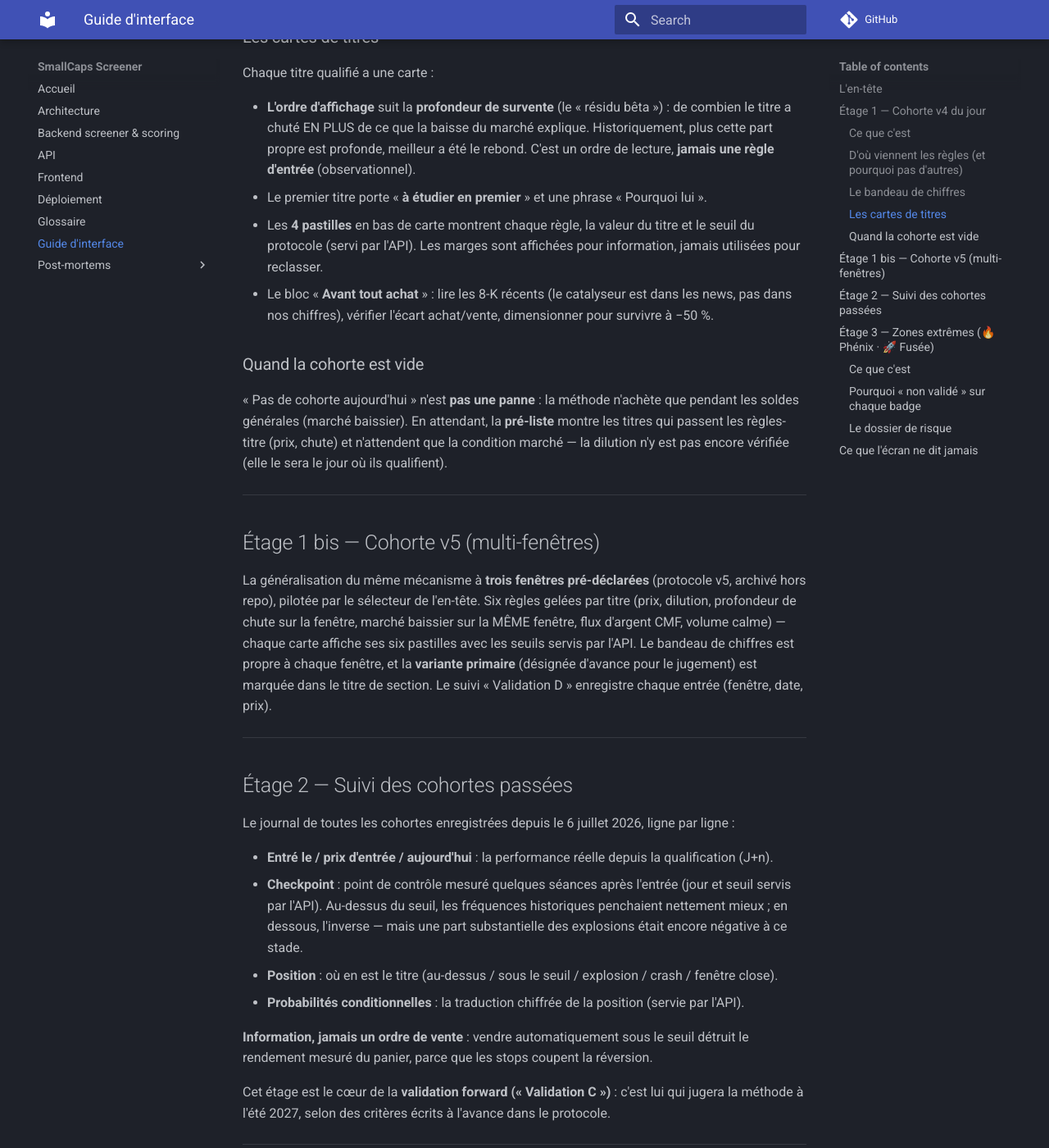
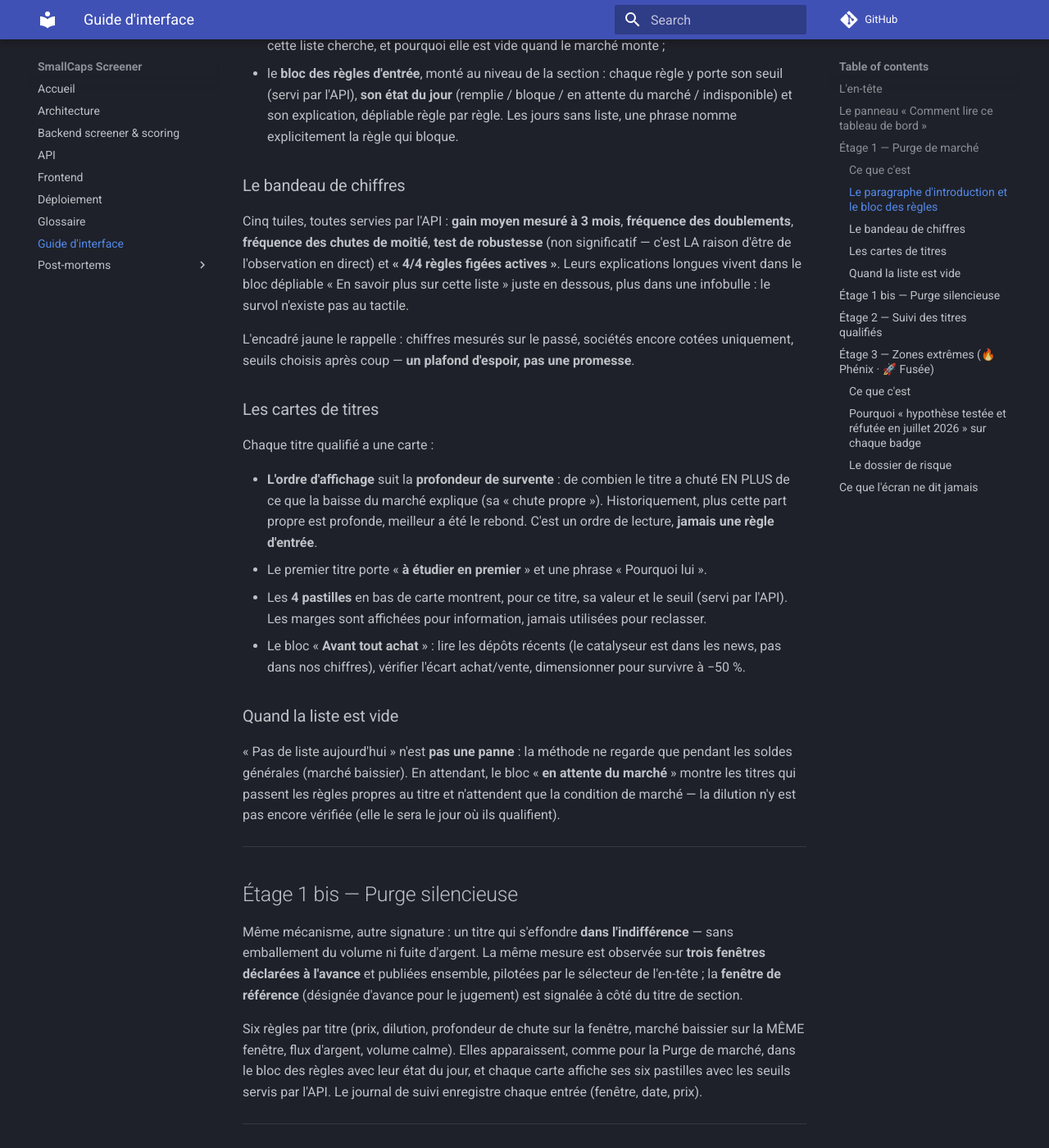
Before and after one commit to patw47/smallcaps-screener, an MkDocs documentation site: the page built from docs/guide_interface.md, in a window 1280 px wide and 1400 px high, scrolled down 3224 px. Shown: the whole window at 82% size. Built offline with MkDocs 1.6.1 and Material for MkDocs 9.7.7, drawn with Linux system fonts in a browser that asks for light colours; comment, search, counter and statistics services are not loaded; some of the changed text lies outside the part shown.

Commit message:
feat(ui): renommage et textes pédagogiques (Epic 8 S3) (#26)
* feat(ui): renomme les familles et explique l'écran

Purge de marché / Purge silencieuse remplacent les noms internes ; le
cartouche « hypothèse testée et réfutée en juillet 2026 » remplace
« non validé ». Paragraphe d'introduction permanent et bloc des règles
d'entrée avec état du jour au niveau de chaque section — l'écran reste
lisible les jours sans liste et nomme la règle qui bloque. Panneau
« Comment lire ce tableau de bord » en <details> natif, ouvert à la
première visite. Les infobulles ne portent plus qu'une phrase ; les
paragraphes passent dans les dépliants.

check-jargon couvre la liste complète des termes bannis et ne scanne
plus que les chaînes littérales du JSX (les champs du payload gardent
leurs noms techniques). Deux clés d'infobulle citant un seuil ajoutées
aux defaults neutres, vides sans config privée.

Aucune valeur de règle, aucun poids de scoring modifié.

Co-Authored-By: Claude Opus 5 <noreply@anthropic.com>

* fix(gate): rescanne le texte jsx hors balises

Le scan des seules chaînes littérales laissait passer le texte écrit
directement entre balises (<span>Cohorte v4</span>) — le chemin le plus
naturel pour du texte en dur, et check-jargon en était le seul filet.
Les deux formes affichables sont scannées ; le reste d'une ligne reste
du code (v4_cohort, display.v4) et n'est jamais lu.

L'exemption des URL ne dispense plus la phrase entière : seule l'URL est
retirée avant le scan.

Co-Authored-By: Claude Opus 5 <noreply@anthropic.com>

---------

Co-authored-by: Claude Opus 5 <noreply@anthropic.com>

```diff
--- a/docs/guide_interface.md
+++ b/docs/guide_interface.md
@@ -3,15 +3,20 @@
 Ce document explique **ce qu'on voit exactement à l'écran**, étage par étage, en langage
 simple. Les définitions détaillées de chaque terme sont dans [glossaire.md](glossaire.md).
 
-Depuis l'Epic 6 S2, **tous les chiffres gelés des protocoles v4/v5** (seuils des règles,
-bandeaux de statistiques, textes d'infobulles associés) sont servis à l'interface par
-l'API depuis la config privée — ils n'apparaissent ni dans ce document ni dans le code
-public. Les chiffres v2 cités plus bas restent publics (post-mortem versionné,
-[backtest_protocol_v2.md](backtest_protocol_v2.md) §9).
+Depuis l'Epic 6 S2, **tous les chiffres gelés des deux familles de purge** (seuils des
+règles, bandeaux de statistiques, textes d'explication associés) sont servis à l'interface
+par l'API depuis la config privée — ils n'apparaissent ni dans ce document ni dans le code
+public. Les chiffres des profils Fusée/Phénix cités plus bas restent publics (post-mortem
+versionné, [backtest_protocol_v2.md](backtest_protocol_v2.md)).
 
 **Le principe général** : le screener ne dit jamais « achète ». Il dit où regarder en
-premier, et pourquoi. Un seul groupe affiché a une espérance historique positive (la
-cohorte v4) ; tout le reste est de la matière à recherche.
+premier, et pourquoi. Une seule liste affichée a un gain moyen mesuré positif (la Purge de
+marché) ; tout le reste est de la matière à recherche.
+
+Depuis l'Epic 8 S3, l'écran est nommé par ses mécanismes et non par ses numéros internes :
+**Purge de marché** (*Market washout*) et **Purge silencieuse** (*Quiet washout*). Aucun
+numéro de version, aucune référence de document interne n'apparaît à l'écran — c'est
+vérifié par `make check-jargon`.
 
 ---
 
@@ -19,132 +24,150 @@ cohorte v4) ; tout le reste est de la matière à recherche.
 
 ![En-tête, interface en français](screenshots/epic6-i18n-header-fr.png)
 
-- **Toggle FR/EN** (Epic 6 S3) : toute l'interface est bilingue. Le bouton bascule la
-  langue instantanément (sans rechargement) ; le choix est mémorisé dans le navigateur
-  (localStorage) et survit aux rechargements. Défaut : français. Les chaînes vivent dans
-  `frontend/i18n/fr.json` / `en.json` (parité des clés vérifiée par `make i18n-parity`,
-  absence de chaîne en dur par `make check-i18n`). Les textes servis par l'API (notes de
-  scan, statuts de suivi) restent dans la langue du backend.
+- **Toggle FR/EN** (Epic 6 S3) : toute l'interface est bilingue, textes servis par l'API
+  compris (depuis l'Epic 8 S1, le backend ne renvoie que des codes de statut que le
+  frontend traduit). Le bouton bascule la langue instantanément (sans rechargement) ; le
+  choix est mémorisé dans le navigateur (localStorage) et survit aux rechargements.
+  Défaut : français. Les chaînes vivent dans `frontend/i18n/fr.json` / `en.json` (parité
+  des clés vérifiée par `make i18n-parity`, absence de chaîne en dur par
+  `make check-i18n`).
 
   ![En-tête, interface en anglais](screenshots/epic6-i18n-header-en.png)
 
 - **Pastille « Marché : IWM »** avec son **sélecteur de fenêtre** : la variation de
-  l'indice small caps (IWM) sur la fenêtre choisie (trois fenêtres pré-déclarées par le
-  protocole v5 ; la v4 garde sa propre fenêtre). **Rouge (négatif) = marché baissier →
-  la méthode s'applique. Vert (positif) = elle est en pause** — c'est une règle du
-  protocole, pas un choix d'humeur. Un badge **⚡ krach éclair** peut s'y ajouter les
-  jours de purge violente (information de contexte, jamais une règle d'entrée).
+  l'indice small caps (IWM) sur la fenêtre choisie (trois fenêtres déclarées à l'avance ;
+  la Purge de marché garde sa propre fenêtre). **Rouge (négatif) = marché baissier → la
+  méthode s'applique. Vert (positif) = elle est en pause** — c'est une règle figée, pas un
+  choix d'humeur. Un badge **⚡ krach éclair** peut s'y ajouter les jours de purge violente
+  (information de contexte, jamais une règle d'entrée).
 - **« ▶ Scanner le marché »** : relance un scan complet de l'univers (~2 500 small/micro
   caps US).
 
 Juste en dessous, le bandeau **« En un coup d'œil »** résume la journée en une phrase :
-soit « N titres qualifiés v4, commencer par X », soit « pas de cohorte aujourd'hui,
-la méthode est en pause ».
+soit « N titres qualifiés, commencer par X », soit « aucune liste aujourd'hui, la méthode
+est en pause ».
 
 ---
 
-## Étage 1 — Cohorte v4 du jour
+## Le panneau « Comment lire ce tableau de bord »
+
+Sous le bandeau, un panneau dépliable (élément HTML natif `<details>` : accessible au
+clavier, sans script) explique en six paragraphes, sans un seul chiffre de règle :
+
+1. ce que l'écran est et n'est pas (jamais un conseil d'achat ou de vente) ;
+2. pourquoi les règles sont **figées avant la première observation**, et pourquoi toute
+   retouche remettrait le compteur d'observation à zéro ;
+3. pourquoi les deux familles de purge et les deux profils ne se croisent pas ;
+4. pourquoi les chiffres historiques sont mesurés **sur le passé, sociétés encore cotées
+   uniquement** — donc optimistes par construction ;
+5. pourquoi le seul juge est le suivi en direct ;
+6. pourquoi le point de contrôle n'est **jamais** un ordre de vente.
+
+Il est **ouvert à la première visite** puis replié ensuite (mémorisé dans le navigateur).
+
+---
+
+## Étage 1 — Purge de marché
 
 ### Ce que c'est
 
-Les titres qui passent, **le jour même**, les 4 règles gelées du protocole v4 signé
-(archivé hors repo). Un titre qualifie si **toutes** sont vraies :
+Les titres qui passent, **le jour même**, les 4 règles figées de la première famille. Un
+titre qualifie si **toutes** sont vraies :
 
-1. **Prix sous le plafond du protocole** — la zone historique des gros mouvements est
-   bon marché.
-2. **Aucune dilution en attente** — aucun dépôt à la SEC préparant une émission de
-   nouvelles actions (formulaires S-1/S-3/F-1/F-3/424B) dans les 180 derniers jours.
-   Si la donnée SEC est indisponible, le titre est disqualifié (prudence par défaut).
+1. **Prix sous le plafond** — la zone historique des gros mouvements est bon marché.
+2. **Aucune dilution en attente** — aucun dépôt au régulateur américain préparant une
+   émission de nouvelles actions dans les 180 derniers jours. Si la donnée est
+   indisponible, le titre est disqualifié (prudence par défaut).
 3. **Chute minimale sur ~1 mois** — on achète des soldes, pas des sommets.
-4. **Marché lui-même en baisse** sur la fenêtre du protocole — un marché en purge brade
-   des titres sans raison propre ; un titre qui s'effondre seul dans un marché haussier
-   a de vraies casseroles.
+4. **Marché lui-même en baisse** sur la fenêtre retenue — un marché en purge brade des
+   titres sans raison propre ; un titre qui s'effondre seul dans un marché haussier a de
+   vraies casseroles.
 
-Les seuils exacts sont affichés sur chaque carte (servis par l'API). **Ces 4 règles sont
-les seuls critères d'entrée.** Elles sont « gelées » : aucun réglage possible sans
-nouvelle version du protocole, ce qui remettrait le compteur de validation à zéro.
+### Le paragraphe d'introduction et le bloc des règles
 
-### D'où viennent les règles (et pourquoi pas d'autres)
+Depuis l'Epic 8 S3, deux blocs sont affichés **en permanence**, y compris les jours sans
+liste — c'est-à-dire la majorité des jours :
 
-L'annexe du protocole est la preuve mesurée, pas un critère de sélection :
-
-- **Le portrait-robot** décrit à quoi ressemblaient les explosions historiques. C'est
-  une photo du passé — aucun titre n'est « testé contre » elle.
-- **Explosions vs crashs** explique pourquoi la règle dilution existe (drapeau plus
-  fréquent avant un crash) et pourquoi les drapeaux de détresse (going-concern, retard
-  de dépôt) ne sont **pas** des règles : ils annoncent un gros mouvement **sans en
-  choisir le sens** — ils ne peuvent ni sélectionner ni exclure.
-- **L'entonnoir** fournit les chiffres du bandeau (voir ci-dessous).
-- **Le carré marché × titre** justifie la règle marché : « titre en baisse dans un
-  marché en baisse » est la seule case à espérance positive.
+- un **paragraphe d'introduction** sous le titre de section, sans aucun chiffre de règle :
+  ce que cette liste cherche, et pourquoi elle est vide quand le marché monte ;
+- le **bloc des règles d'entrée**, monté au niveau de la section : chaque règle y porte
+  son seuil (servi par l'API), **son état du jour** (remplie / bloque / en attente du
+  marché / indisponible) et son explication, dépliable règle par règle. Les jours sans
+  liste, une phrase nomme explicitement la règle qui bloque.
 
 ### Le bandeau de chiffres
 
-Cinq tuiles, toutes servies par l'API : **espérance historique à 3 mois**, **P(doubler)**,
-**P(perdre −50 %)**, **t-stat** (non significatif — c'est LA raison d'être de la
-validation forward), et **« 4/4 règles gelées actives »** (aucune règle modifiée depuis
-la signature). Chaque tuile a son infobulle.
+Cinq tuiles, toutes servies par l'API : **gain moyen mesuré à 3 mois**, **fréquence des
+doublements**, **fréquence des chutes de moitié**, **test de robustesse** (non significatif
+— c'est LA raison d'être de l'observation en direct) et **« 4/4 règles figées actives »**.
+Leurs explications longues vivent dans le bloc dépliable « En savoir plus sur cette liste »
+juste en dessous, plus dans une infobulle : le survol n'existe pas au tactile.
 
-L'encadré jaune le rappelle : chiffres historiques, survivants seuls, seuils choisis
-a posteriori — **un plafond d'espoir, pas une promesse**.
+L'encadré jaune le rappelle : chiffres mesurés sur le passé, sociétés encore cotées
+uniquement, seuils choisis après coup — **un plafond d'espoir, pas une promesse**.
 
 ### Les cartes de titres
 
 Chaque titre qualifié a une carte :
 
-- **L'ordre d'affichage** suit la **profondeur de survente** (le « résidu bêta ») : de
-  combien le titre a chuté EN PLUS de ce que la baisse du marché explique.
-  Historiquement, plus cette part propre est profonde, meilleur a été le rebond.
-  C'est un ordre de lecture, **jamais une règle d'entrée** (observationnel).
+- **L'ordre d'affichage** suit la **profondeur de survente** : de combien le titre a chuté
+  EN PLUS de ce que la baisse du marché explique (sa « chute propre »). Historiquement,
+  plus cette part propre est profonde, meilleur a été le rebond. C'est un ordre de lecture,
+  **jamais une règle d'entrée**.
 - Le premier titre porte « **à étudier en premier** » et une phrase « Pourquoi lui ».
-- Les **4 pastilles** en bas de carte montrent chaque règle, la valeur du titre et le
-  seuil du protocole (servi par l'API). Les marges sont affichées pour information,
-  jamais utilisées pour reclasser.
-- Le bloc « **Avant tout achat** » : lire les 8-K récents (le catalyseur est dans les
-  news, pas dans nos chiffres), vérifier l'écart achat/vente, dimensionner pour
-  survivre à −50 %.
+- Les **4 pastilles** en bas de carte montrent, pour ce titre, sa valeur et le seuil
+  (servi par l'API). Les marges sont affichées pour information, jamais utilisées pour
+  reclasser.
+- Le bloc « **Avant tout achat** » : lire les dépôts récents (le catalyseur est dans les
+  news, pas dans nos chiffres), vérifier l'écart achat/vente, dimensionner pour survivre
+  à −50 %.
 
-### Quand la cohorte est vide
+### Quand la liste est vide
 
-« Pas de cohorte aujourd'hui » n'est **pas une panne** : la méthode n'achète que pendant
-les soldes générales (marché baissier). En attendant, la **pré-liste** montre les titres
-qui passent les règles-titre (prix, chute) et n'attendent que la condition marché — la
-dilution n'y est pas encore vérifiée (elle le sera le jour où ils qualifient).
+« Pas de liste aujourd'hui » n'est **pas une panne** : la méthode ne regarde que pendant
+les soldes générales (marché baissier). En attendant, le bloc « **en attente du marché** »
+montre les titres qui passent les règles propres au titre et n'attendent que la condition
+de marché — la dilution n'y est pas encore vérifiée (elle le sera le jour où ils
+qualifient).
 
 ---
 
-## Étage 1 bis — Cohorte v5 (multi-fenêtres)
+## Étage 1 bis — Purge silencieuse
 
-La généralisation du même mécanisme à **trois fenêtres pré-déclarées** (protocole v5,
-archivé hors repo), pilotée par le sélecteur de l'en-tête. Six règles gelées par titre
-(prix, dilution, profondeur de chute sur la fenêtre, marché baissier sur la MÊME
-fenêtre, flux d'argent CMF, volume calme) — chaque carte affiche ses six pastilles avec
-les seuils servis par l'API. Le bandeau de chiffres est propre à chaque fenêtre, et la
-**variante primaire** (désignée d'avance pour le jugement) est marquée dans le titre de
-section. Le suivi « Validation D » enregistre chaque entrée (fenêtre, date, prix).
+Même mécanisme, autre signature : un titre qui s'effondre **dans l'indifférence** — sans
+emballement du volume ni fuite d'argent. La même mesure est observée sur **trois fenêtres
+déclarées à l'avance** et publiées ensemble, pilotées par le sélecteur de l'en-tête ; la
+**fenêtre de référence** (désignée d'avance pour le jugement) est signalée à côté du titre
+de section.
+
+Six règles par titre (prix, dilution, profondeur de chute sur la fenêtre, marché baissier
+sur la MÊME fenêtre, flux d'argent, volume calme). Elles apparaissent, comme pour la Purge
+de marché, dans le bloc des règles avec leur état du jour, et chaque carte affiche ses six
+pastilles avec les seuils servis par l'API. Le journal de suivi enregistre chaque entrée
+(fenêtre, date, prix).
 
 ---
 
-## Étage 2 — Suivi des cohortes passées
+## Étage 2 — Suivi des titres qualifiés
 
-Le journal de toutes les cohortes enregistrées depuis le 6 juillet 2026, ligne par ligne :
+Le journal de tous les titres enregistrés depuis le 6 juillet 2026, ligne par ligne :
 
 - **Entré le / prix d'entrée / aujourd'hui** : la performance réelle depuis la
   qualification (J+n).
-- **Checkpoint** : point de contrôle mesuré quelques séances après l'entrée (jour et
-  seuil servis par l'API). Au-dessus du seuil, les fréquences historiques penchaient
-  nettement mieux ; en dessous, l'inverse — mais une part substantielle des explosions
-  était encore négative à ce stade.
-- **Position** : où en est le titre (au-dessus / sous le seuil / explosion / crash /
-  fenêtre close).
-- **Probabilités conditionnelles** : la traduction chiffrée de la position (servie par
+- **Point de contrôle** : lecture intermédiaire mesurée quelques séances après l'entrée
+  (jour et seuil servis par l'API). Au-dessus du seuil, les fréquences historiques
+  penchaient nettement mieux ; en dessous, l'inverse — mais une part substantielle des
+  plus fortes hausses était encore négative à ce stade.
+- **Position** : où en est le titre (au-dessus / sous le seuil / doublement / chute de
+  moitié / fenêtre close).
+- **Ce que disaient les cas passés** : la traduction chiffrée de la position (servie par
   l'API).
 
 **Information, jamais un ordre de vente** : vendre automatiquement sous le seuil détruit
-le rendement mesuré du panier, parce que les stops coupent la réversion.
+le rendement mesuré de l'ensemble, parce que les stops coupent la réversion.
 
-Cet étage est le cœur de la **validation forward (« Validation C »)** : c'est lui qui
-jugera la méthode à l'été 2027, selon des critères écrits à l'avance dans le protocole.
+Cet étage est le cœur de l'**observation en direct** : c'est lui qui jugera la méthode,
+selon des critères écrits à l'avance.
 
 ---
 
@@ -152,33 +175,36 @@ jugera la méthode à l'été 2027, selon des critères écrits à l'avance dans
 
 ### Ce que c'est
 
-Les titres qui correspondent aux deux profils de l'ancienne hypothèse v2 :
+Les titres qui correspondent aux deux profils d'une hypothèse antérieure :
 
-- **🚀 Fusée** : momentum extrême + explosion de volume — l'action déjà brûlante.
+- **🚀 Fusée** : momentum extrême — l'action déjà brûlante.
 - **🔥 Phénix** : action massacrée (loin de son plus-haut annuel), volatilité comprimée,
   premiers signes de stabilisation.
 
-### Pourquoi « non validé » sur chaque badge
+Un paragraphe d'introduction permanent explique d'où viennent ces profils, ce qu'on en a
+mesuré et pourquoi ils restent affichés.
 
-Les deux profils ont été testés une fois pour toutes (« Validation A » du protocole v2,
-jugée le 5 juillet 2026) et ont **échoué** :
+### Pourquoi « hypothèse testée et réfutée en juillet 2026 » sur chaque badge
+
+Les deux profils ont été testés une fois pour toutes, avec leurs critères de succès écrits
+d'avance, et ont **échoué** :
 
 - **Fusée** : double aussi souvent qu'un titre au hasard (1,03×) — aucun avantage.
-  Espérance : −9,6 %.
-- **Phénix** : les explosions y sont bien 4,6× plus fréquentes… mais les chutes de
-  moitié 2,3× aussi, et l'espérance nette est de **−11 %**.
+  Gain moyen : −9,6 %.
+- **Phénix** : les doublements y sont bien 4,6× plus fréquents… mais les chutes de moitié
+  2,3× aussi, et le gain moyen net est de **−11 %**.
 
-C'est pourquoi cet étage s'appelle « à étudier, pas à acheter » : ces zones concentrent
-les explosions ET les crashs. C'est la liste des dossiers où une recherche humaine
-(news, refinancement, essais cliniques) peut faire la différence que nos chiffres ne
-font pas.
+Le cartouche remplace l'ancien marqueur « non validé », qui laissait croire à un test
+encore en attente alors que le verdict est rendu. Les profils restent affichés parce
+qu'ils sélectionnent le vivier montré ici et qu'ils sont une matière de recherche humaine —
+jamais une liste d'achat, et jamais non plus un signal d'exclusion inversé.
 
 ### Le dossier de risque
 
-Sur chaque carte : les drapeaux factuels tirés des dépôts SEC — **détresse EDGAR**
-(going-concern, retard de dépôt : volatilité extrême, sans direction), **dilution en
-attente** (seul drapeau clairement défavorable) — et le bouton **« Analyser avec
-Claude »** qui lit le dossier et résume.
+Sur chaque carte : les drapeaux factuels tirés des dépôts officiels — **détresse déclarée**
+(doute de l'auditeur sur la survie à douze mois, retard de dépôt : volatilité extrême, sans
+direction), **dilution en attente** (seul drapeau clairement défavorable) — et le bouton
+**« Analyser avec Claude »** qui lit le dossier et résume.
 
 ---
 
@@ -186,6 +212,7 @@ Claude »** qui lit le dossier et résume.
 
 - « Achète » ou « vends » — aucune ligne de l'interface n'est un conseil
   d'investissement.
-- Une promesse de rendement : tout chiffre historique est un plafond d'espoir
-  (données survivantes, seuils choisis après coup), et le t-stat affiché rappelle que
-  même l'espérance positive peut être du bruit. Le juge de paix est le forward, été 2027.
+- Une promesse de rendement : tout chiffre historique est un plafond d'espoir (sociétés
+  encore cotées uniquement, seuils choisis après coup), et le test de robustesse affiché
+  rappelle que même un gain moyen positif peut être du bruit. Le juge de paix est
+  l'observation en direct.
```
Also changed, not shown: docs/frontend.md (+7 -6 lines), 8 other files.
